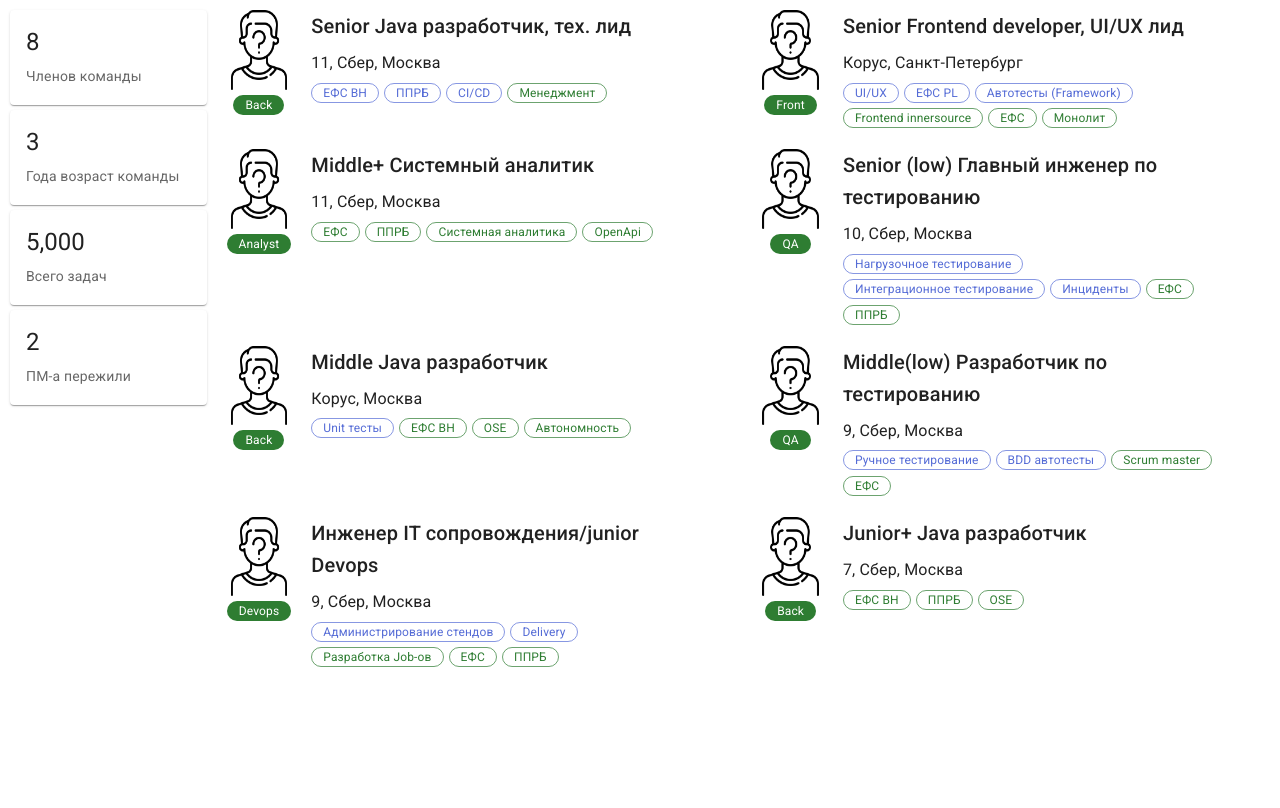
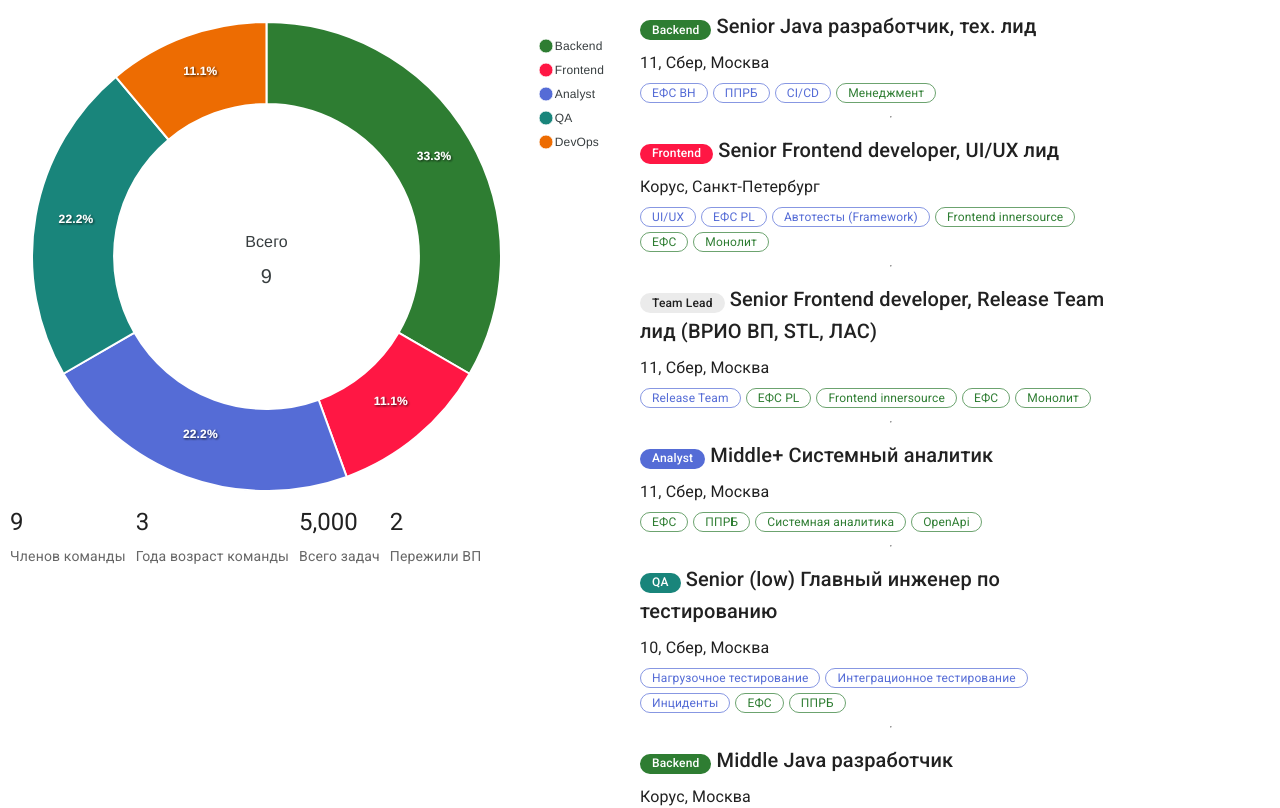
Before and after one commit to Dimsy/team-promotion, a React (Create React App) app: page / in a window 1280 px wide. Shown: the top 808 px of the page. Built offline with nearby package versions, Linux system fonts and the light colour scheme.

Commit message:
Feature: Добавлен Donut, верстка

```diff
--- a/package.json
+++ b/package.json
@@ -10,7 +10,9 @@
     "@mui/x-charts": "^6.0.0-alpha.3",
     "@types/react": "latest",
     "@types/react-dom": "latest",
+    "apexcharts": "^3.41.0",
     "react": "latest",
+    "react-apexcharts": "^1.4.1",
     "react-countup": "^6.4.2",
     "react-dom": "latest",
     "react-scripts": "latest",
--- a/src/App.tsx
+++ b/src/App.tsx
@@ -5,7 +5,6 @@ import Box from '@mui/material/Box';
 import Link from '@mui/material/Link';
 import ProTip from './ProTip';
 import { styled } from '@mui/material/styles';
-import Paper from '@mui/material/Paper';
 import Grid from '@mui/material/Grid';
 import CardMedia from '@mui/material/CardMedia';
 import Card from '@mui/material/Card';
@@ -17,14 +16,21 @@ import Accordion from '@mui/material/Accordion';
 import AccordionSummary from '@mui/material/AccordionSummary';
 import AccordionDetails from '@mui/material/AccordionDetails';
 import ExpandMoreIcon from '@mui/icons-material/ExpandMore';
+
+import Fab from '@mui/material/Fab';
+import AddIcon from '@mui/icons-material/Add';
+
+import Paper from '@mui/material/Paper';
 import CardContent from '@mui/material/CardContent';
 import { Button, CardActionArea, CardActions } from '@mui/material';
+import Chart from "react-apexcharts";
 
 import manpng from './static/gender-identity.png';
 import {Simulate} from "react-dom/test-utils";
 import play = Simulate.play;
 import CountUp from "react-countup";
 import {PlayerDescriptionModal} from "./PlayerDescriptionModal";
+import ApexOptions = ApexCharts.ApexOptions;
 
 
 const data = [
@@ -34,7 +40,7 @@ const data = [
         position: 'Senior Java разработчик, тех. лид',
         company: 'Сбер',
         city: 'Москва',
-        type: 'Back',
+        type: 'Backend',
         skills: [
             'k8s',
             'openshift',
@@ -107,7 +113,7 @@ const data = [
         level: 11,
         position: 'Senior Frontend developer, UI/UX лид',
         company: 'Корус',
-        type: 'Front',
+        type: 'Frontend',
         city: 'Санкт-Петербург',
         skills: [
             'JavaScript',
@@ -141,10 +147,45 @@ const data = [
     },
     {
         name: '-',
+        level: 11,
+        position: 'Senior Frontend developer, Release Team лид (ВРИО ВП, STL, ЛАС)',
+        company: 'Сбер',
+        type: 'Team Lead',
+        city: 'Москва',
+        skills: [
+            'JavaScript',
+            'TypeScript',
+            'React',
+            'Redux',
+            'Webpack',
+            'ufs-ui',
+            'v-uik',
+            'MUI',
+            'Node.js',
+            'REST',
+            'OpenApi',
+            'Планирование',
+            'Мониторинг',
+            'Module Federation',
+            'SystemJS',
+            'Playwright',
+            'Jest',
+            'Allure'
+        ],
+        specs: [
+            'Release Team^',
+            'ЕФС PL',
+            'Frontend innersource',
+            'ЕФС',
+            'Монолит',
+        ],
+    },
+    {
+        name: '-',
         level: 9,
         position: 'Middle Java разработчик',
         city: 'Москва',
-        type: 'Back',
+        type: 'Backend',
         company: 'Корус',
         skills: [
             'Java',
@@ -192,7 +233,7 @@ const data = [
         name: '-',
         level: 9,
         position: 'Инженер IT сопровождения/junior Devops',
-        type: 'Devops',
+        type: 'DevOps',
         company: 'Сбер',
         city: 'Москва',
         skills: [
@@ -219,7 +260,7 @@ const data = [
         name: '-',
         level: 7,
         position: 'Junior+ Java разработчик',
-        type: 'Back',
+        type: 'Backend',
         city: 'Москва',
         company: 'Сбер',
         skills: [
@@ -268,44 +309,89 @@ const data = [
 
 data.sort((a,b) => a.level > b.level ? -1 : 1);
 
+
 export default function App() {
-    const [selectedPlayer, setSelectedPlayer] = React.useState(null)
+    const [selectedPlayer, setSelectedPlayer] = React.useState(null);
+    const [selectedSpec, setSelectedSpec] = React.useState(null);
+
+    var chartOptions: ApexOptions = {
+        labels: ['Backend', 'Frontend', 'Analyst', 'QA', 'DevOps'],
+        colors: ['#2e7d32', '#ff1744', '#556cd6', '#19857b', '#ed6c02'],
+        chart: {
+            events: {
+                dataPointSelection: function(event, chartContext, config) {
+                    setSelectedSpec(config.w.config.labels[config.dataPointIndex]);
+                }
+            }
+        },
+        plotOptions: {
+            pie: {
+                donut: {
+                    labels: {
+                        show: true,
+                        total: {
+                            show: true,
+                            label: 'Всего',
+                            color: '#373d3f',
+                            formatter: function (w) {
+                                return w.globals.seriesTotals.reduce((a, b) => {
+                                    return a + b
+                                }, 0)
+                            }
+                        }
+                    },
+                }
+            }
+        }
+    };
+
+    const series = [3, 1, 2, 2, 1];
 
     const dropSelectedPlayer = () => setSelectedPlayer(null)
 
 
     const Metric = ({label, subLabel}) =>  {
         return (
-            <Card style={{marginBottom: 5, flex: 1}}>
-                <CardContent>
+            <Box style={{marginRight: 10}}>
                 <Typography gutterBottom variant="h5" component="div">
                     <CountUp start={0} end={label} duration={Math.random() * (5 - 2) + 2} />
                 </Typography>
                 <Typography variant="body2" color="text.secondary">
                     {subLabel}
                 </Typography>
-                </CardContent>
-            </Card>
+            </Box>
         );
     };
 
-    const renderPlayer = (player) => {
+    const getAvatarColor = (type) => {
+        switch (type) {
+            case 'Backend':
+                return 'success';
+            case 'Analyst':
+                return 'primary';
+            case 'Frontend':
+                return 'error';
+            case 'QA':
+                return 'secondary';
+            case 'DevOps':
+                return 'warning';
+        }
+    };
+
+    const renderPlayer = (player, shadowed) => {
+        // const selected = selectedSpec === player.type || player.type === 'Team Lead' && selectedSpec === 'Frontend';
         return (
-            <Grid item xs={12} sm={12} md={6} lg={6} xl={6} style={{ cursor: 'pointer'}} onClick={() => setSelectedPlayer(player)}>
-                <Grid container spacing={2} flexGrow={1}>
-                    <Grid item xs={2} style={{alignItems: 'center', display: 'flex', flexDirection: 'column'}}>
-                        <div><img alt="Remy Sharp" src={manpng} style={{width: '100%', height: '100%'}}/></div>
-                        <Chip label={player.type} color="success" style={{ height: 20, fontSize: 12, marginTop: 5 }}/>
-                    </Grid>
-                    <Grid item xs={9}>
+            <Grid item xs={12} sm={12} md={12} lg={12} xl={12} style={{ cursor: 'pointer', opacity: shadowed ? '0.3' : '1'}} onClick={() => setSelectedPlayer(player)}>
+                <Grid container spacing={1} flexGrow={1}>
+                    <Grid item xs={11}>
                         <Typography variant="h6" gutterBottom>
-                            {`${player.position}`}
+                            <Chip label={player.type} color={getAvatarColor(player.type)} style={{ height: 20, fontSize: 12, marginTop: 5 }}/> {`${player.position}`}
                         </Typography>
                         <Typography variant="subtitle1" gutterBottom>
                             {`${!!player.level && player.company !== 'Корус' ? player.level+', ' : ''} ${player.company}, ${player.city}`}
                         </Typography>
                         {player.specs.map((spec) => {
-                            const isLead = spec.includes('^')
+                            const isLead = spec.includes('^');
                             return (
                                 <Chip label={spec.replaceAll('^', '')} color={isLead ? "primary" : "success"}
                                       variant="outlined"
@@ -313,25 +399,6 @@ export default function App() {
                             )
                         })}
                     </Grid>
-                    {/*<Grid item xs={12}>*/}
-                    {/*    <Accordion>*/}
-                    {/*        <AccordionSummary*/}
-                    {/*            expandIcon={<ExpandMoreIcon />}*/}
-                    {/*            aria-controls="panel1a-content"*/}
-                    {/*            id="panel1a-header"*/}
-                    {/*        >*/}
-                    {/*            <Typography>{`Тех. стек (${player.skills.length})`}</Typography>*/}
-                    {/*        </AccordionSummary>*/}
-                    {/*        <AccordionDetails>*/}
-                    {/*            <Typography variant="body2" gutterBottom>*/}
-                    {/*                {player.skills.map((skill) => <Chip label={skill} style={{marginRight: 5, marginBottom: 5}}/>)}*/}
-                    {/*            </Typography>*/}
-                    {/*            <Typography variant="body1" gutterBottom >*/}
-                    {/*                {player.comments}*/}
-                    {/*            </Typography>*/}
-                    {/*        </AccordionDetails>*/}
-                    {/*    </Accordion>*/}
-                    {/*</Grid>*/}
                 </Grid>
             </Grid>
         );
@@ -339,21 +406,40 @@ export default function App() {
   return (
       <>
         <Container maxWidth="xl" style={{padding: 10}}>
-        <Grid container spacing={2}>
-            <Grid item xs={12} sm={12} md={2} lg={2}>
-                <Grid sx={{ display: 'flex', flexDirection: { xs: "row", md: "column"}, height: { xs: 100, md: 400 }  }}>
+            <Grid container spacing={2} lg={12}>
+                <Grid item xs={12} sm={12} md={6} lg={6}>
+                    <Chart options={chartOptions} series={series} type={'donut'}/>
+                    {/*{selectedSpec && <Box sx={{ '& > :not(style)': { m: 1 } }}>*/}
+                        {/*<Fab variant="extended" size="small" color="primary" aria-label="add" onClick={() => setSelectedSpec(null)}>*/}
+                            {/*Сбросить*/}
+                        {/*</Fab>*/}
+                    {/*</Box>}*/}
+                    <Grid sx={{ display: 'flex', flexDirection: { xs: "row", md: "col"}, height: { xs: 100, md: 100 }  }}>
                         <Metric label={data.length} subLabel={'Членов команды'}/>
                         <Metric label={3} subLabel={'Года возраст команды'}/>
                         <Metric label={5000} subLabel={'Всего задач'}/>
-                    <Metric label={2} subLabel={'ПМ-а пережили'}/>
+                        <Metric label={2} subLabel={'Пережили ВП'}/>
                     </Grid>
                 </Grid>
-            <Grid container item xs={12} sm={12} md={10} lg={10} spacing={2}>
-                {data.map((player) => renderPlayer(player))}
+                <Grid item xs={12} sm={12} md={5} lg={5}>
+                    {selectedSpec &&
+                        <Grid container item xs={12} sm={12} md={12} lg={12} spacing={1}>
+                            {data.filter((p) => selectedSpec ? selectedSpec === p.type : true).map((player) => [renderPlayer(player, false),
+                                <hr/>])}
+                            {data.filter((p) => selectedSpec ? selectedSpec !== p.type : true).map((player) => [renderPlayer(player, true),
+                                <hr/>])}
+                        </Grid>
+                    }
+                    {!selectedSpec &&
+                    <Grid container item xs={12} sm={12} md={12} lg={12} spacing={1}>
+                        {data.map((player) => [renderPlayer(player, false),
+                            <hr/>])}
+                    </Grid>
+                    }
                 </Grid>
             </Grid>
         </Container>
-    <PlayerDescriptionModal isOpened={Boolean(selectedPlayer)} handleClose={dropSelectedPlayer} />
+          {selectedPlayer && <PlayerDescriptionModal isOpened={Boolean(selectedPlayer)} handleClose={dropSelectedPlayer} selectedPlayer={selectedPlayer}/>}
     </>
   );
 }
--- a/src/PlayerDescriptionModal.tsx
+++ b/src/PlayerDescriptionModal.tsx
@@ -2,20 +2,58 @@ import React from 'react'
 import {Modal} from "@mui/material";
 import Box from "@mui/material/Box";
 import Typography from "@mui/material/Typography";
+import Link from '@mui/material/Link';
+import ProTip from './ProTip';
+import { styled } from '@mui/material/styles';
+import Paper from '@mui/material/Paper';
+import Grid from '@mui/material/Grid';
+import CardMedia from '@mui/material/CardMedia';
+import Card from '@mui/material/Card';
+import Avatar from '@mui/material/Avatar';
+import Chip from '@mui/material/Chip';
+import Badge from '@mui/material/Badge';
+import Stack from '@mui/material/Stack';
+import Accordion from '@mui/material/Accordion';
+import AccordionSummary from '@mui/material/AccordionSummary';
+import AccordionDetails from '@mui/material/AccordionDetails';
+import ExpandMoreIcon from '@mui/icons-material/ExpandMore';
+import CardContent from '@mui/material/CardContent';
+import { Button, CardActionArea, CardActions } from '@mui/material';
+import Chart from "react-apexcharts";
+
+import manpng from './static/gender-identity.png';
+import {Simulate} from "react-dom/test-utils";
+import play = Simulate.play;
+import CountUp from "react-countup";
 
 const style = {
     position: 'absolute' as 'absolute',
     top: '50%',
     left: '50%',
     transform: 'translate(-50%, -50%)',
-    width: 400,
+    width: 600,
     bgcolor: 'background.paper',
     border: '2px solid #000',
     boxShadow: 24,
     p: 4,
 };
 
-export const PlayerDescriptionModal = ({isOpened, handleClose}) => {
+const getAvatarColor = (type) => {
+    switch (type) {
+        case 'Backend':
+            return 'success';
+        case 'Analyst':
+            return 'primary';
+        case 'Frontend':
+            return 'error';
+        case 'QA':
+            return 'secondary';
+        case 'DevOps':
+            return 'warning';
+    }
+};
+
+export const PlayerDescriptionModal = ({isOpened, handleClose, selectedPlayer}) => {
     return (
         <Modal
             open={isOpened}
@@ -24,11 +62,14 @@ export const PlayerDescriptionModal = ({isOpened, handleClose}) => {
             aria-describedby="modal-modal-description"
         >
             <Box sx={style}>
-                <Typography id="modal-modal-title" variant="h6" component="h2">
-                    Text in a modal
+                <Typography id="modal-modal-title" variant="h6" component="h2" style={{marginBottom: 15}}>
+                    <Chip label={selectedPlayer.type} color={getAvatarColor(selectedPlayer.type)} style={{ height: 20, fontSize: 12, marginTop: 5 }}/> {`${selectedPlayer.position}`}
                 </Typography>
-                <Typography id="modal-modal-description" sx={{ mt: 2 }}>
-                    Duis mollis, est non commodo luctus, nisi erat porttitor ligula.
+                <Typography variant="body2" gutterBottom>
+                    {selectedPlayer.skills.map((skill) => <Chip label={skill} style={{marginRight: 5, marginBottom: 5}}/>)}
+                </Typography>
+                <Typography variant="body1" gutterBottom >
+                    {selectedPlayer.comments}
                 </Typography>
             </Box>
         </Modal>
```
Also changed, not shown: 1 other file (tests, documents, lock files or other folders). Lines whose indentation alone changed are shown as unchanged.
